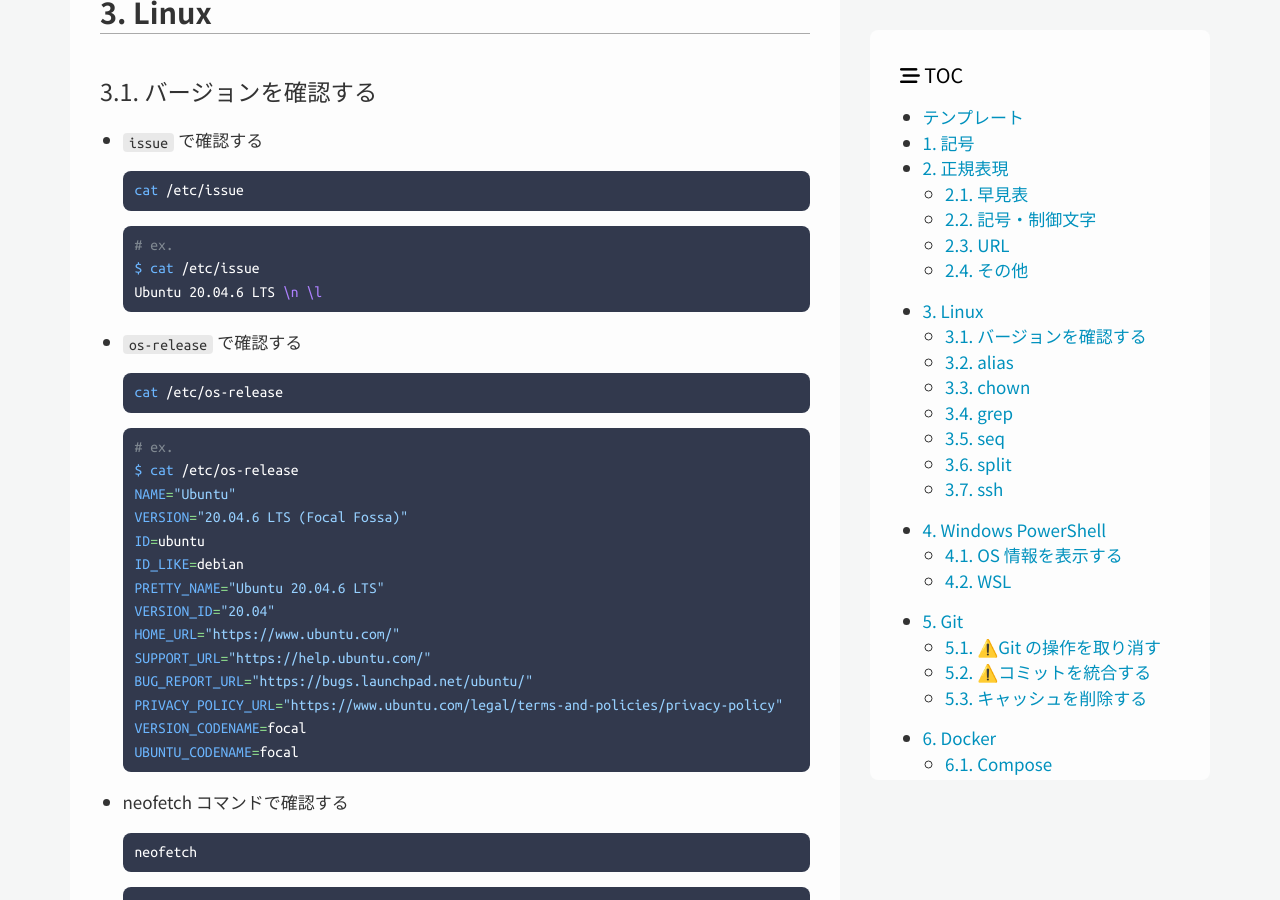
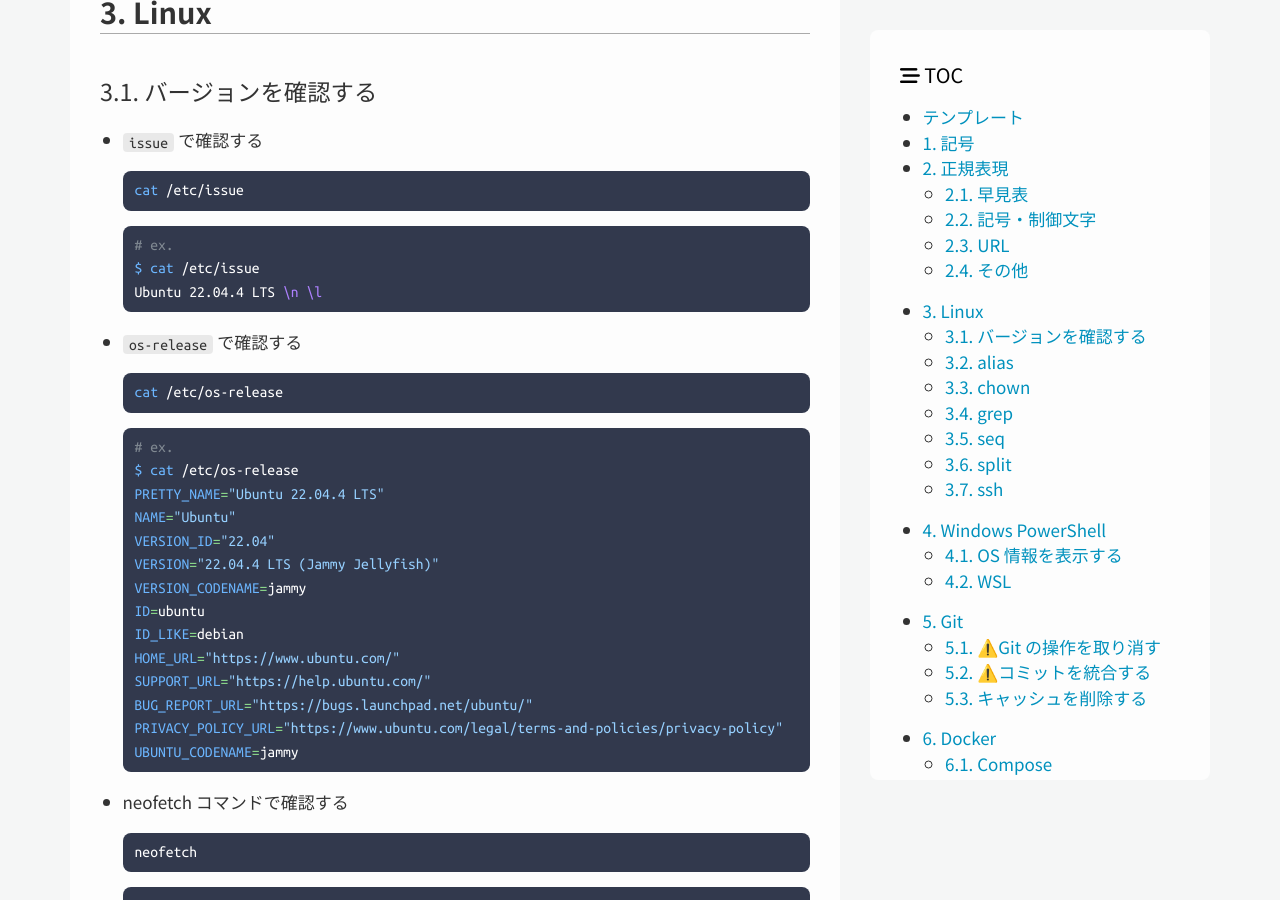
Before and after one commit to kenkenpa198/kems-clew.net, a Jekyll site: the page built from docs/_posts/2024-01-13-my-snippets.md, in a window 1280 px wide and 900 px high, scrolled down 3045 px. Built offline with Jekyll 4.4.1, drawn with Linux system fonts in a browser that asks for light colours; nearby versions of some CDN libraries.

Commit message:
[update]update my-snippets.md

````diff
--- a/docs/_posts/2024-01-13-my-snippets.md
+++ b/docs/_posts/2024-01-13-my-snippets.md
@@ -148,7 +148,7 @@ lastmod: 2024-03-09
   ```shell
   # ex.
   $ cat /etc/issue
-  Ubuntu 20.04.6 LTS \n \l
+  Ubuntu 22.04.4 LTS \n \l
   ```
 
 - `os-release` で確認する
@@ -160,18 +160,18 @@ lastmod: 2024-03-09
   ```shell
   # ex.
   $ cat /etc/os-release
+  PRETTY_NAME="Ubuntu 22.04.4 LTS"
   NAME="Ubuntu"
-  VERSION="20.04.6 LTS (Focal Fossa)"
+  VERSION_ID="22.04"
+  VERSION="22.04.4 LTS (Jammy Jellyfish)"
+  VERSION_CODENAME=jammy
   ID=ubuntu
   ID_LIKE=debian
-  PRETTY_NAME="Ubuntu 20.04.6 LTS"
-  VERSION_ID="20.04"
   HOME_URL="https://www.ubuntu.com/"
   SUPPORT_URL="https://help.ubuntu.com/"
   BUG_REPORT_URL="https://bugs.launchpad.net/ubuntu/"
   PRIVACY_POLICY_URL="https://www.ubuntu.com/legal/terms-and-policies/privacy-policy"
-  VERSION_CODENAME=focal
-  UBUNTU_CODENAME=focal
+  UBUNTU_CODENAME=jammy
   ```
 
 - neofetch コマンドで確認する
````
Also changed, not shown: docs/assets/notes/2024-01-13-my-snippets/neofetch.png.
